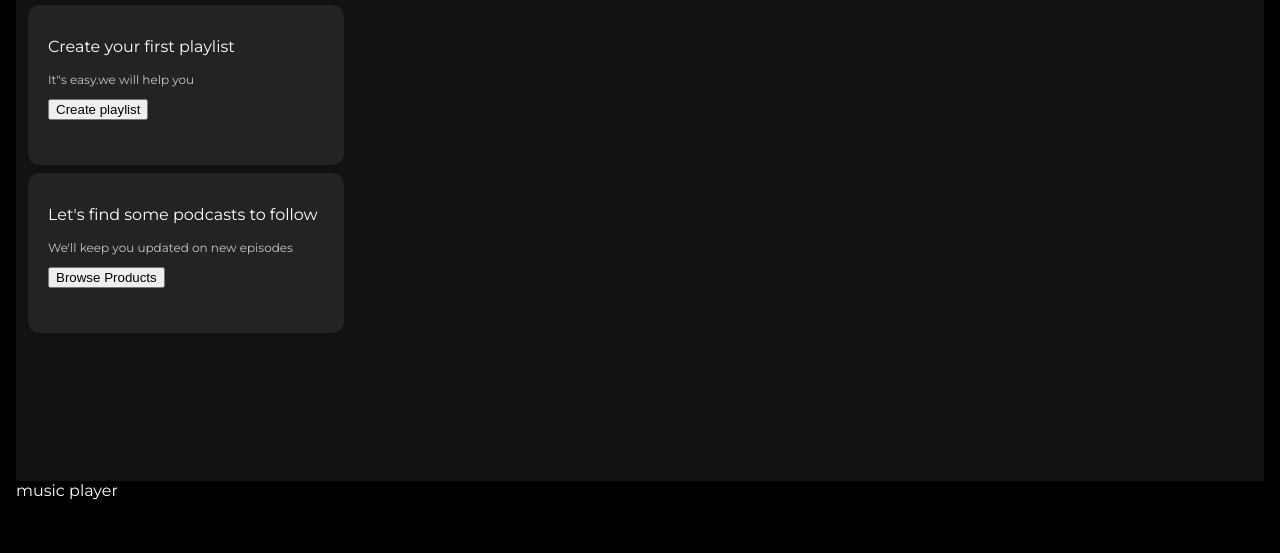
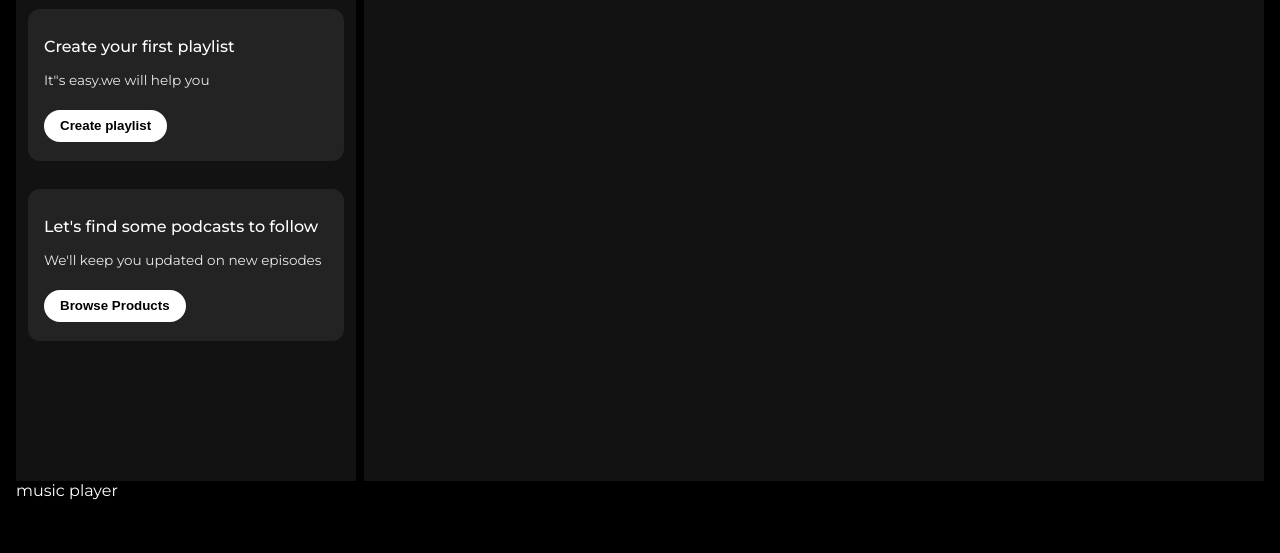
Before and after one commit to sidbuilds-44/Spotify_Clone, a plain HTML site: page index.html in a window 1280 px wide. Shown: the part 247-800 px from the top of the page. Drawn offline with Linux system fonts and the light colour scheme.

Commit message:
Refactor CSS styles for layout and components
Updated styles for sidebar, boxes, and badge elements.

```diff
--- a/style.css
+++ b/style.css
@@ -15,6 +15,7 @@ body {
     background-color : black;
     width : 340px;
     border-radius : 1rem;
+    margin-right : 0.5rem;
 }
 .main-content{
     background-color : #121212;
@@ -103,16 +104,28 @@ a{
     height : 8rem;
     background-color : #232323;
     border-radius : 0.75rem;
-    margin : 0.5rem 0 0.5rem 0;
-    padding : 1rem 1.25rem;
+    margin : 0.75rem 0 1.75rem 0;
+    padding : 0.75rem 1rem;
 }
 
 .box-p1{
     font-size : 1rem;
+    font-weight : 500;
 
 }
 
 .box-p2{
-    font-size : 0.75rem;
-    opacity : 0.75;
+    font-size : 0.85rem;
+    opacity : 0.9;
 }
+
+.badge{
+    border:none;
+    background-color : white;
+    border-radius : 100px;
+    padding : 0.25rem 1rem;
+    font-weight : 700;
+    margin-top : 0.5rem;
+    height : 2rem;
+    width : fit-content;
+}
```
